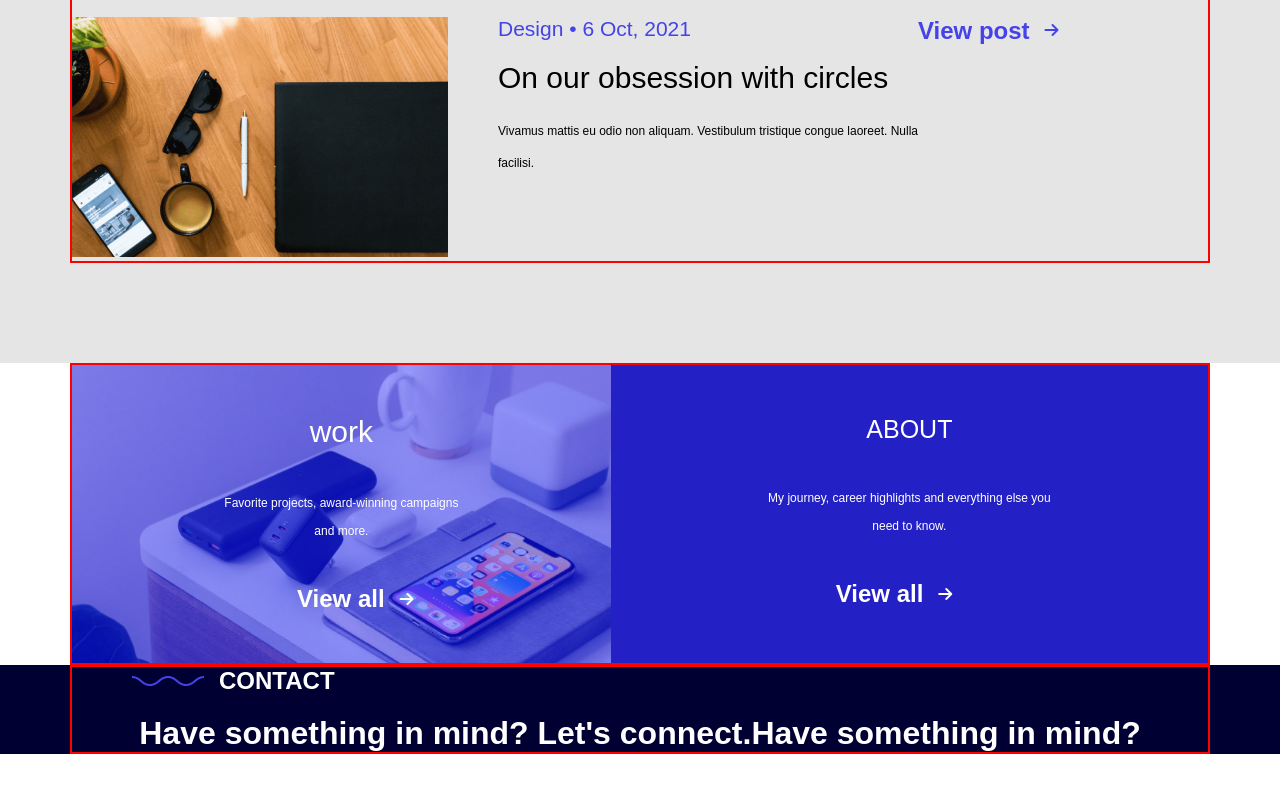
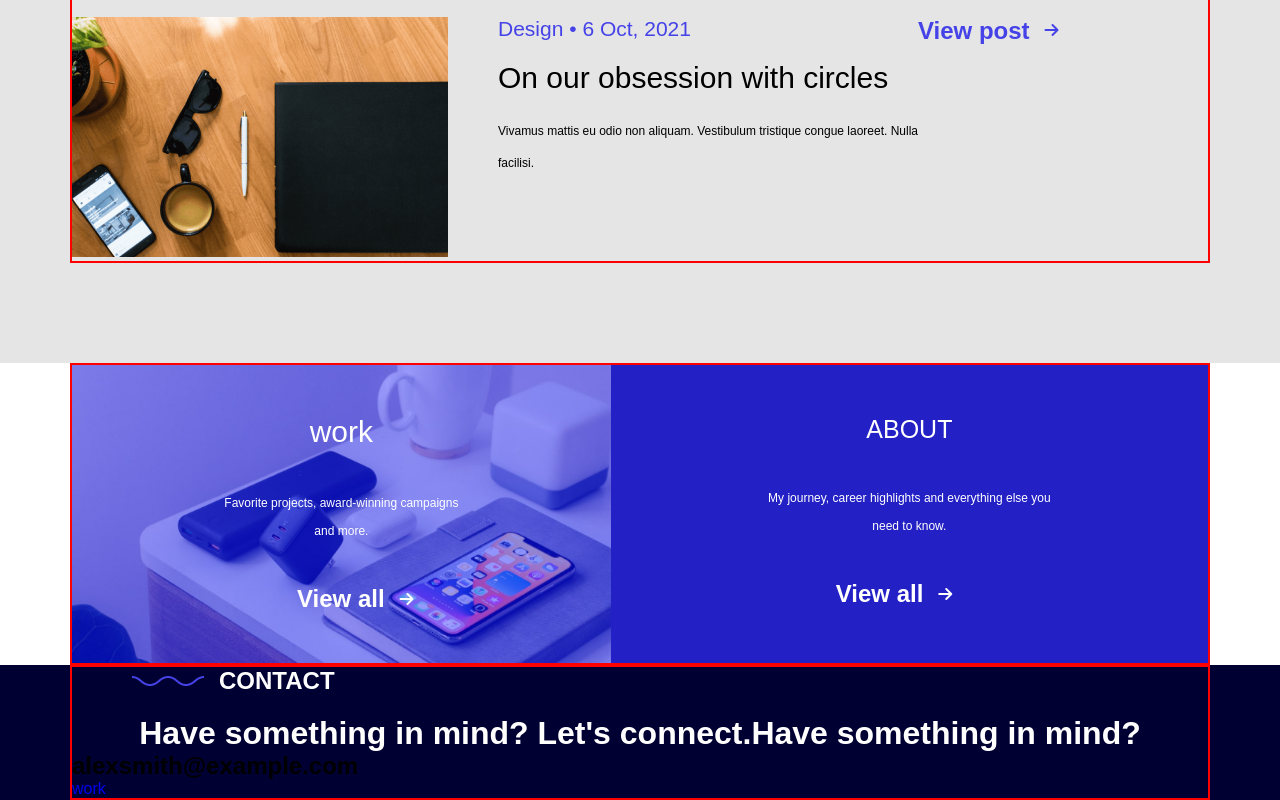
Before and after one commit to hhamidullohhub/figma11, a plain HTML site: page index.html in a window 1280 px wide. Shown: the part 7627-8427 px from the top of the page. Before the commit the page ends 8381 px from the top, so only its background shows below. Drawn offline with Linux system fonts and the light colour scheme.

Commit message:
xaxaxaxax

```diff
--- a/index.html
+++ b/index.html
@@ -476,6 +476,15 @@
                         <h1>Have something in mind? Let's connect.Have something in mind?</h1>
                     </div>
                 </div>
+
+                <div class="alexmith-all">
+                    <ul class="ul-alex">
+                        <h2>alexsmith@example.com</h2>
+                        <li class="li-alex">
+                            <a href="#">work</a>
+                        </li>
+                    </ul>
+                </div>
             </div>
         </div>
     </footer>
```
